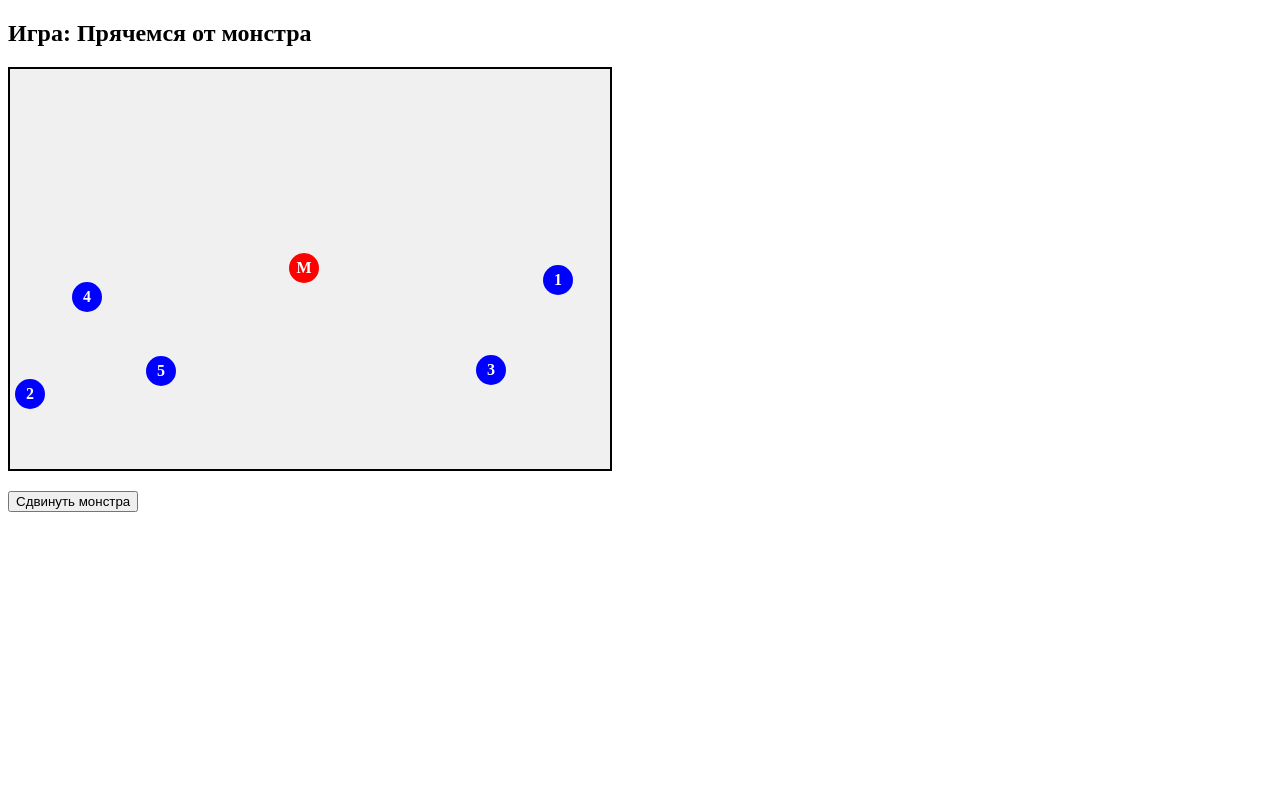
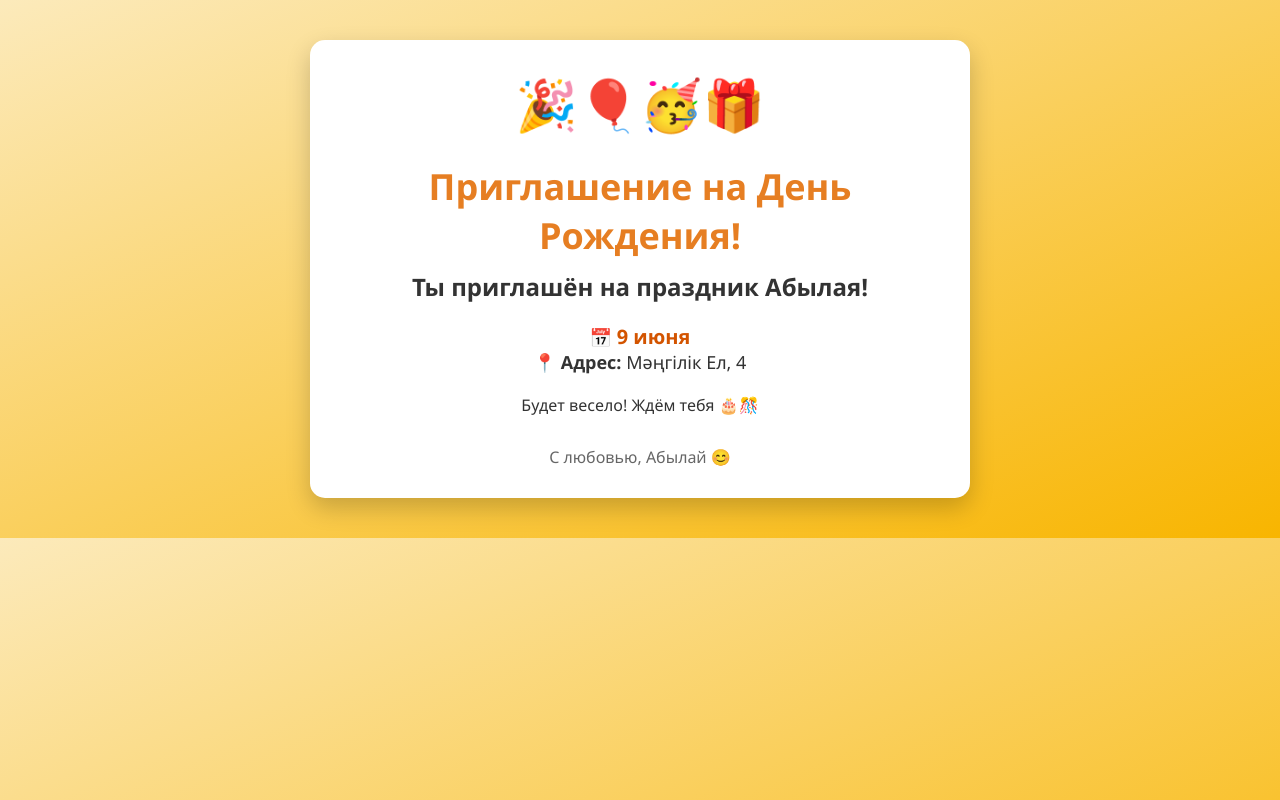
Before and after one commit to YaKartoshka/Abylai, a plain HTML site: page index.html in a window 1280 px wide. Drawn offline with Linux system fonts and the light colour scheme.

Commit message:
Update index.html

```diff
--- a/index.html
+++ b/index.html
@@ -1,135 +1,65 @@
 <!DOCTYPE html>
 <html lang="ru">
 <head>
-<meta charset="UTF-8" />
-<title>Игра: Прячемся от монстра</title>
+  <meta charset="UTF-8">
+  <title>Приглашение на День Рождения</title>
   <style>
-  #gameArea {
-    position: relative;
-    width: 600px;
-    height: 400px;
-    border: 2px solid black;
-    background-color: #f0f0f0;
+    body {
+      margin: 0;
+      font-family: 'Segoe UI', sans-serif;
+      background: linear-gradient(to bottom right, #fceabb, #f8b500);
+      color: #333;
+      text-align: center;
+      padding: 40px;
     }
-  .player, .monster {
-    position: absolute;
-    width: 30px;
-    height: 30px;
-    border-radius: 50%;
-    text-align: center;
-    line-height: 30px;
+    .container {
+      background: white;
+      max-width: 600px;
+      margin: auto;
+      padding: 30px;
+      border-radius: 15px;
+      box-shadow: 0 10px 25px rgba(0,0,0,0.2);
+    }
+    h1 {
+      font-size: 36px;
+      color: #e67e22;
+      margin-bottom: 10px;
+    }
+    h2 {
+      font-size: 24px;
+      margin-top: 0;
+    }
+    .details {
+      font-size: 18px;
+      margin: 20px 0;
+    }
+    .date {
       font-weight: bold;
-    color: white;
-    user-select: none;
+      font-size: 20px;
+      color: #d35400;
     }
-  .player {
-    background-color: blue;
+    .footer {
+      margin-top: 30px;
+      font-size: 16px;
+      color: #666;
     }
-  .caught {
-    background-color: gray !important;
-  }
-  .monster {
-    background-color: red;
-  }
-  #info {
-    margin-top: 10px;
-  }
-  button {
-    margin-top: 10px;
+    .balloons {
+      font-size: 50px;
+      margin-bottom: 20px;
     }
   </style>
 </head>
 <body>
-
-<h2>Игра: Прячемся от монстра</h2>
-<div id="gameArea"></div>
-<div id="info"></div>
-<button id="moveMonsterBtn">Сдвинуть монстра</button>
-
-<script>
-  const gameArea = document.getElementById('gameArea');
-  const info = document.getElementById('info');
-  const moveMonsterBtn = document.getElementById('moveMonsterBtn');
-
-  // Параметры
-  const width = 600;
-  const height = 400;
-  const playerSize = 30;
-  const numPlayers = 5;
-
-  // Игроки
-  let players = [];
-  for(let i = 0; i < numPlayers; i++) {
-    players.push({
-      id: i + 1,
-      x: Math.floor(Math.random() * (width - playerSize)),
-      y: Math.floor(Math.random() * (height - playerSize)),
-      caught: false
-    });
-  }
-
-  // Монстр
-  let monster = {
-    x: Math.floor(Math.random() * (width - playerSize)),
-    y: Math.floor(Math.random() * (height - playerSize)),
-  };
-
-  // Создаем элементы игроков и монстра
-  function createElements() {
-    gameArea.innerHTML = '';
-    players.forEach(p => {
-      const div = document.createElement('div');
-      div.classList.add('player');
-      if (p.caught) div.classList.add('caught');
-      div.style.left = p.x + 'px';
-      div.style.top = p.y + 'px';
-      div.textContent = p.id;
-      div.id = 'player' + p.id;
-      gameArea.appendChild(div);
-    });
-
-    const m = document.createElement('div');
-    m.classList.add('monster');
-    m.style.left = monster.x + 'px';
-    m.style.top = monster.y + 'px';
-    m.textContent = 'M';
-    m.id = 'monster';
-    gameArea.appendChild(m);
-  }
-
-  // Проверка, пойман ли игрок
-  function checkCaught() {
-    players.forEach(p => {
-      if (!p.caught) {
-        // Простое условие: если расстояние меньше 30px (размер игрока), пойман
-        const dist = Math.hypot(monster.x - p.x, monster.y - p.y);
-        if (dist < playerSize) {
-          p.caught = true;
-          info.textContent = `Монстр поймал игрока №${p.id}!`;
-        }
-      }
-    });
-  }
-
-  // Монстр случайно перемещается
-  function moveMonster() {
-    if(players.every(p => p.caught)) {
-      info.textContent = 'Все игроки пойманы! Игра окончена.';
-      moveMonsterBtn.disabled = true;
-      return;
-    }
-    // Монстр сдвигается случайно на -50..+50 пикселей по x и y, но не выходит за границы
-    const dx = Math.floor(Math.random() * 101) - 50;
-    const dy = Math.floor(Math.random() * 101) - 50;
-    monster.x = Math.min(width - playerSize, Math.max(0, monster.x + dx));
-    monster.y = Math.min(height - playerSize, Math.max(0, monster.y + dy));
-    checkCaught();
-    createElements();
-  }
-
-  createElements();
-  moveMonsterBtn.addEventListener('click', moveMonster);
-</script>
-
+  <div class="container">
+    <div class="balloons">🎉🎈🥳🎁</div>
+    <h1>Приглашение на День Рождения!</h1>
+    <h2>Ты приглашён на праздник Абылая!</h2>
+    <div class="details">
+      📅 <span class="date">9 июня</span><br>
+      📍 <strong>Адрес:</strong> Мәңгілік Ел, 4
+    </div>
+    <p>Будет весело! Ждём тебя 🎂🎊</p>
+    <div class="footer">С любовью, Абылай 😊</div>
+  </div>
 </body>
 </html>
```
Lines whose indentation alone changed are shown as unchanged.
